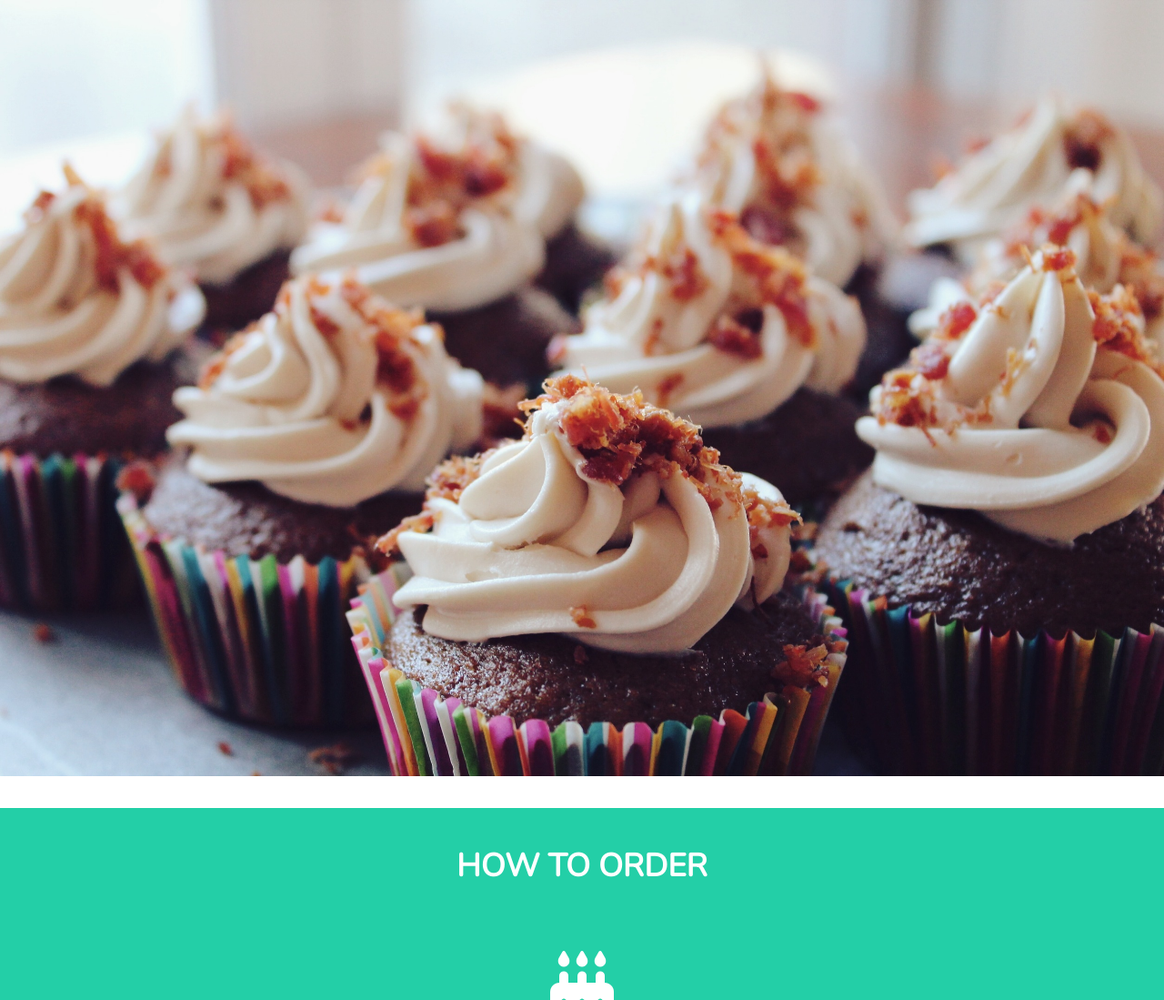
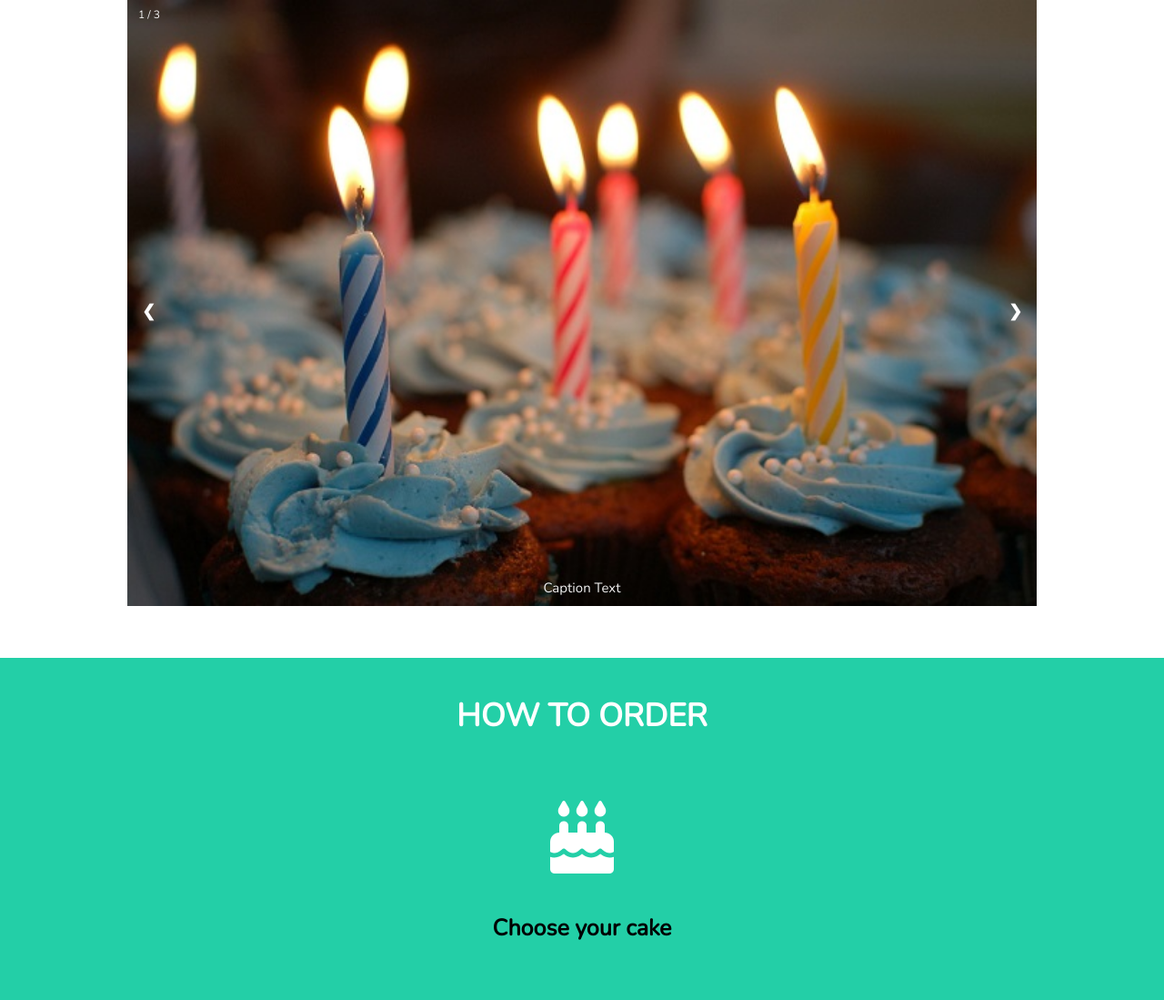
Before and after one commit to oscaraksoy/Cake-Shop-Website, a PHP site: page / in a window 1280 px wide. Shown: the part 105-1204 px from the top of the page at 91% size. Run offline with PHP 8.4, Linux system fonts and the light colour scheme; some libraries are stand-ins or nearby versions.

Commit message:
Add slideshow v1

```diff
--- /dev/null
+++ b/Javascript/Slideshow.js
@@ -0,0 +1,28 @@
+var slideIndex = 1;
+showSlides(slideIndex);
+
+// Next/previous controls
+function plusSlides(n) {
+  showSlides(slideIndex += n);
+}
+
+// Thumbnail image controls
+function currentSlide(n) {
+  showSlides(slideIndex = n);
+}
+
+function showSlides(n) {
+  var i;
+  var slides = document.getElementsByClassName("mySlides");
+  var dots = document.getElementsByClassName("dot");
+  if (n > slides.length) {slideIndex = 1}
+  if (n < 1) {slideIndex = slides.length}
+  for (i = 0; i < slides.length; i++) {
+      slides[i].style.display = "none";
+  }
+  for (i = 0; i < dots.length; i++) {
+      dots[i].className = dots[i].className.replace(" active", "");
+  }
+  slides[slideIndex-1].style.display = "block";
+  dots[slideIndex-1].className += " active";
+}
--- a/index.html
+++ b/index.html
@@ -38,9 +38,41 @@
         <!--End Navigation Bar-->
 
         <!--Start Slideshow-->
-        <div class="slideshow">
-            <img src="Assets/images/1.index/Cake_5.jpg">
+        <div class="slideshow-container">
+
+            <!-- Full-width images with number and caption text -->
+            <div class="mySlides fade">
+            <div class="numbertext">1 / 3</div>
+            <img src="Assets/images/1.index/Cake_1.jpg" style="width:100%">
+            <div class="text">Caption Text</div>
+            </div>
+
+            <div class="mySlides fade">
+            <div class="numbertext">2 / 3</div>
+            <img src="Assets/images/1.index/Cake_2.jpg" style="width:100%">
+            <div class="text">Caption Two</div>
+            </div>
+
+            <div class="mySlides fade">
+            <div class="numbertext">3 / 3</div>
+            <img src="Assets/images/1.index/Cake_3.jpg" style="width:100%">
+            <div class="text">Caption Three</div>
+            </div>
+
+            <!-- Next and previous buttons -->
+            <a class="prev" onclick="plusSlides(-1)">&#10094;</a>
+            <a class="next" onclick="plusSlides(1)">&#10095;</a>
         </div>
+        <br>
+
+        <!-- The dots/circles -->
+        <div style="text-align:center">
+            <span class="dot" onclick="currentSlide(1)"></span>
+            <span class="dot" onclick="currentSlide(2)"></span>
+            <span class="dot" onclick="currentSlide(3)"></span>
+        </div>
+
+        <script src="Javascript/Slideshow.js"></script>
         <!--End Slideshow-->
 
         <!--Start How to Order-->
@@ -137,5 +169,6 @@
             </div>
         </div>
         <!-- End Contact Us-->
+
     </body>
 </html>
--- a/style.css
+++ b/style.css
@@ -92,8 +92,96 @@
 
 
 /* Start Slideshow */
-.slideshow img{
+.slideshow-container{
+    max-width: 1000px;
+    position: relative;
+    margin: auto;
+}
+
+  /* Hide the images by default */
+.slideshow-container .mySlides{
+    display: none;
+}
+
+/* Next & previous buttons */
+.slideshow-container .prev, .next{
+    cursor: pointer;
+    position: absolute;
+    top: 50%;
+    width: auto;
+    margin-top: -22px;
+    padding: 16px;
+    color: white;
+    font-weight: bold;
+    font-size: 18px;
+    transition: 0.6s ease;
+    border-radius: 0 3px 3px 0;
+    user-select: none;
+}
+
+  /* Position the "next button" to the right */
+.slideshow-container .next{
+    right: 0;
+    border-radius: 3px 0 0 3px;
+}
+
+  /* On hover, add a black background color with a little bit see-through */
+.prev:hover, .next:hover{
+    background-color: rgba(0,0,0,0.8);
+}
+
+  /* Caption text */
+.slideshow-container .text{
+    color: #f2f2f2;
+    font-size: 15px;
+    padding: 8px 12px;
+    position: absolute;
+    bottom: 8px;
     width: 100%;
+    text-align: center;
+}
+
+  /* Number text (1/3 etc) */
+.slideshow-container .numbertext{
+    color: #f2f2f2;
+    font-size: 12px;
+    padding: 8px 12px;
+    position: absolute;
+    top: 0;
+}
+
+  /* The dots/bullets/indicators */
+.slideshow-container .dot{
+    cursor: pointer;
+    height: 15px;
+    width: 15px;
+    margin: 0 2px;
+    background-color: #bbb;
+    border-radius: 50%;
+    display: inline-block;
+    transition: background-color 0.6s ease;
+}
+
+.slideshow-container .active, .dot:hover{
+    background-color: #717171;
+}
+
+  /* Fading animation */
+.slideshow-container .fade{
+    -webkit-animation-name: fade;
+    -webkit-animation-duration: 1.5s;
+    animation-name: fade;
+    animation-duration: 1.5s;
+}
+
+@-webkit-keyframes fade{
+    from {opacity: .4}
+    to {opacity: 1}
+}
+
+@keyframes fade{
+    from {opacity: .4}
+    to {opacity: 1}
 }
 /* End Slideshow */
 
@@ -240,7 +328,7 @@
 }
 
 .contact-section input:focus, textarea:focus {
-    border: 1px solid #6bd4b1;
+    border: 1px solid #FF7380FF;
 }
 
 .contact-section textarea {
```
